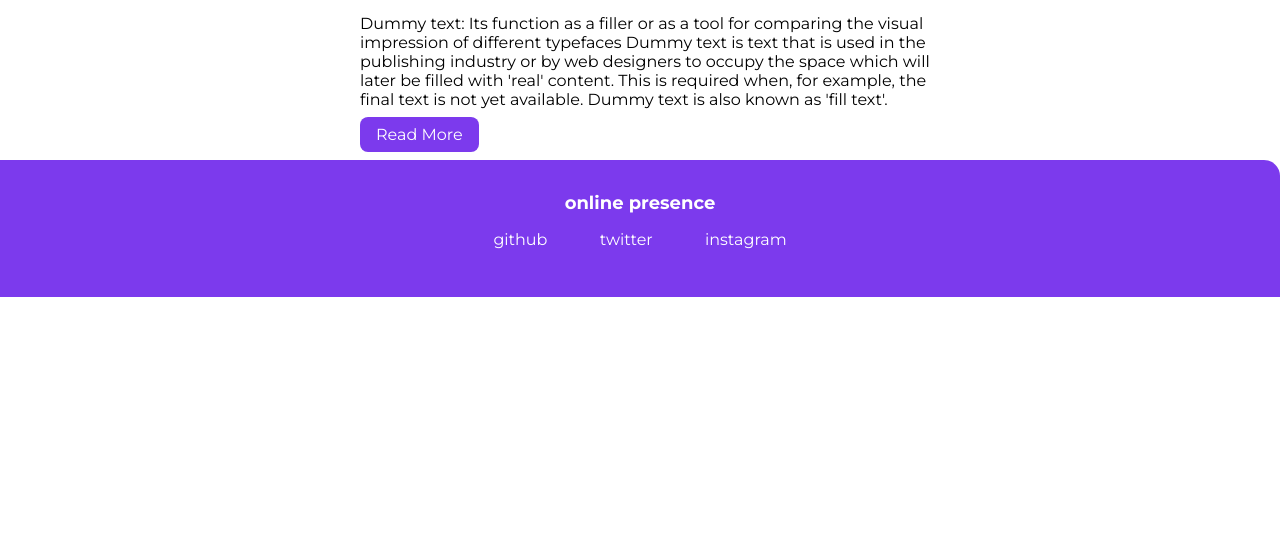
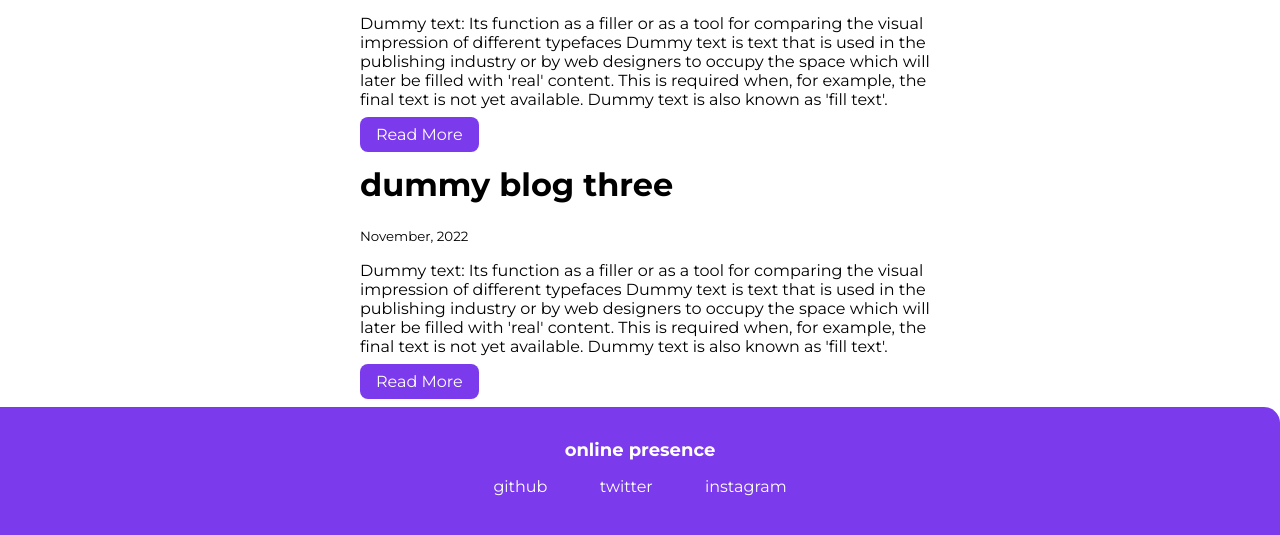
Before and after one commit to Ryugon07/neogcamp-lesson-3-live, a plain HTML site: page blogs.html in a window 1280 px wide. Shown: the part 645-1180 px from the top of the page. Before the commit the page ends 942 px from the top, so only its background shows below. Drawn offline with Linux system fonts and the light colour scheme.

Commit message:
added-third-blog

```diff
--- a/blogs.html
+++ b/blogs.html
@@ -43,6 +43,15 @@
                 <a class="link link-primary" href="dummy-blog.html">Read More</a>
             </div>
             </li>
+
+        <li>
+                <div class="container container-center">
+                    <h1>dummy blog three</h1>
+                    <small>November, 2022</small>
+                    <p>Dummy text: Its function as a filler or as a tool for comparing the visual impression of different typefaces Dummy text is text that is used in the publishing industry or by web designers to occupy the space which will later be filled with 'real' content. This is required when, for example, the final text is not yet available. Dummy text is also known as 'fill text'.</p>
+                    <a class="link link-primary" href="dummy-blog.html">Read More</a>
+                </div>
+                </li>
     </ul>
     <footer class="footer">
         <div class="footer-header">online presence</div>
```
Also changed, not shown: dummy-blog.html (+12 -0 lines).
